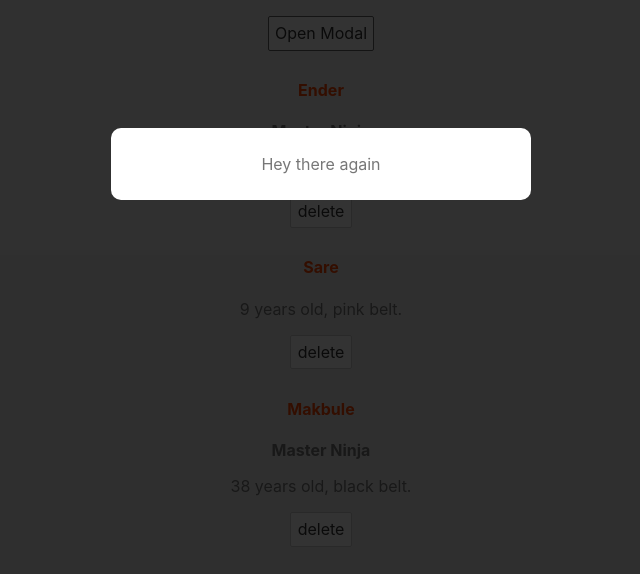
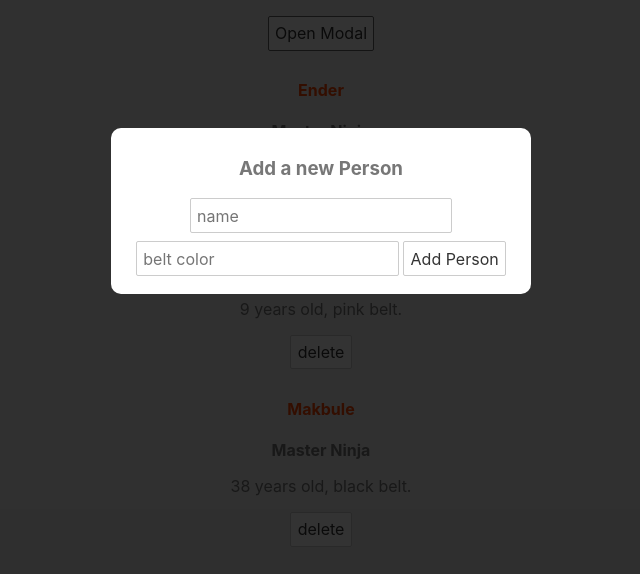
Before and after one commit to SarEnderTarkanson/myproject, a Svelte app: page / in a window 1280 px wide. Both pictures are taken after a click on the button "Open Modal". Shown: the top 574 px of the page, without its empty margins (319-959 px from the left). Built offline with nearby package versions, Linux system fonts and the light colour scheme.

Commit message:
A basic exercise on Slot

```diff
--- a/src/App.svelte
+++ b/src/App.svelte
@@ -4,8 +4,8 @@
   let showModal = false;
 
   const toggleModal = () => {
-    showModal = !showModal
-  }
+    showModal = !showModal;
+  };
 
   let people = [
     { name: "Ender", beltColor: "black", age: 6, id: 1 },
@@ -20,7 +20,14 @@
   let num = 5;
 </script>
 
-<Modal message="Hey there again" {showModal} on:click={toggleModal}/>
+<Modal {showModal} on:click={toggleModal}>
+  <form>
+    <h3>Add a new Person</h3>
+    <input type="text" placeholder="name" />
+    <input type="text" placeholder="belt color" />
+    <button>Add Person</button>
+  </form>
+</Modal>
 
 <main>
   <button on:click|once={toggleModal}>Open Modal</button>
--- a/src/Modal.svelte
+++ b/src/Modal.svelte
@@ -1,5 +1,4 @@
 <script>
-  export let message;
   export let showModal = false;
   export let isPromo = false;
 </script>
@@ -7,7 +6,7 @@
 {#if showModal}
   <div class="backdrop" class:promo={isPromo} on:click|self on:keypress>
     <div class="modal">
-      <p>{message}</p>
+      <slot></slot>
     </div>
   </div>
 {/if}
```
